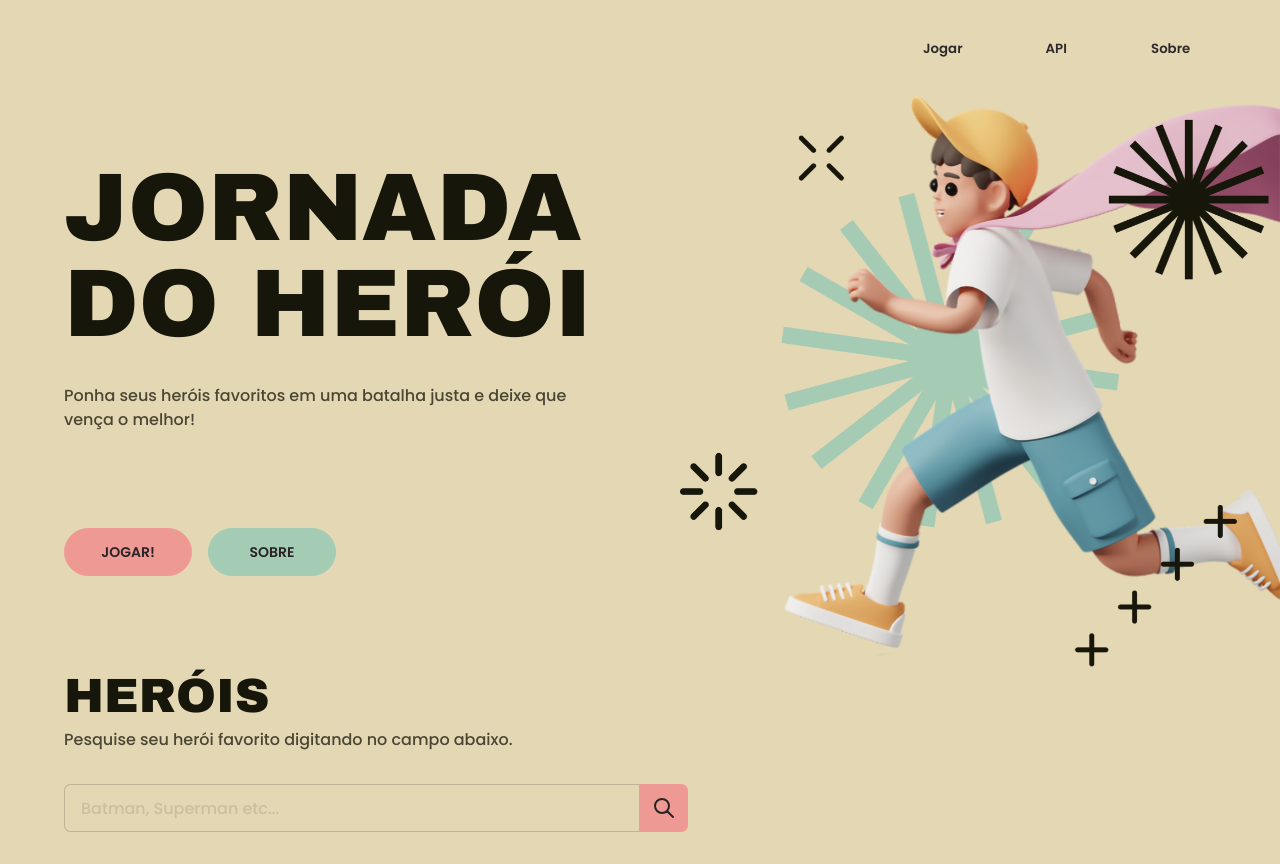
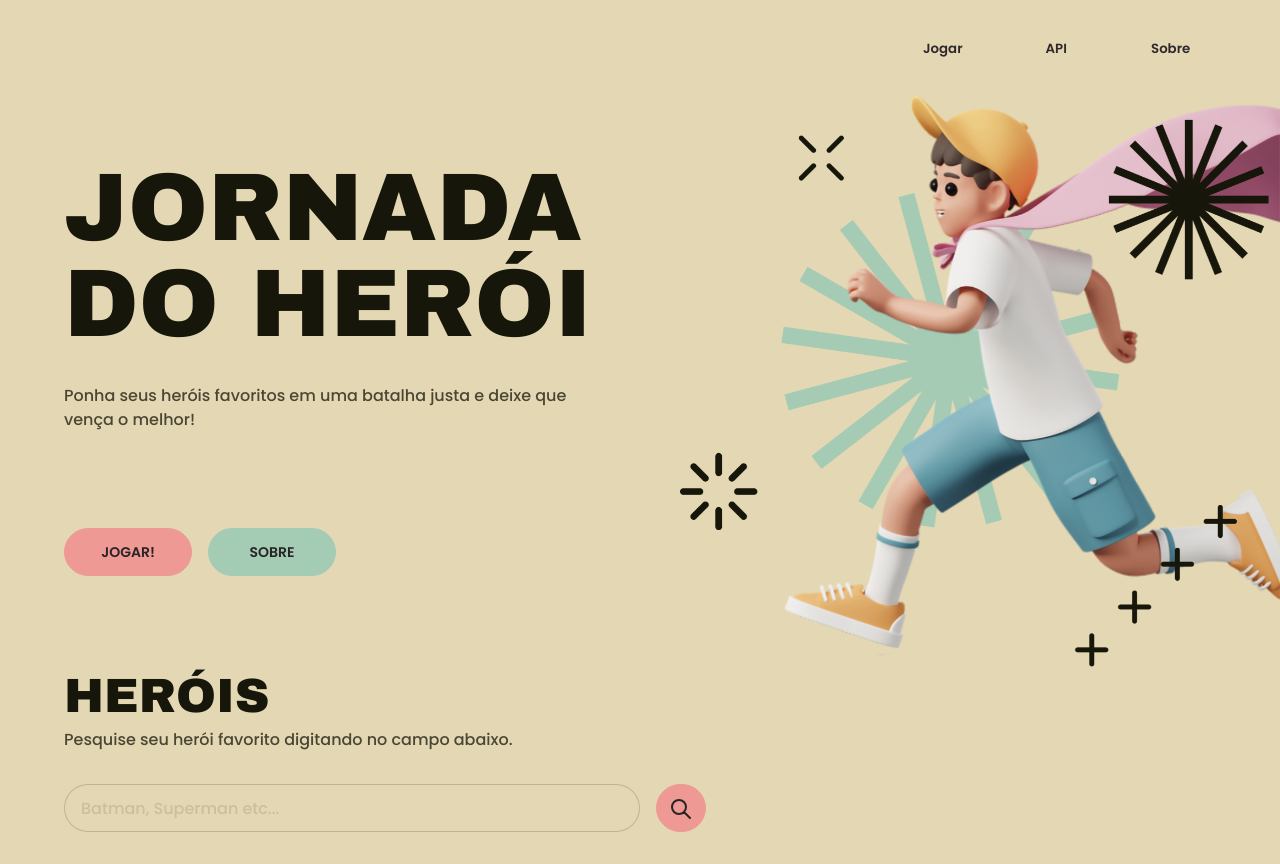
Before and after one commit to fnandesrafael/azapfy-challenge, a Next.js app: page / in a window 1280 px wide. Built offline with nearby package versions, Linux system fonts and the light colour scheme.

Commit message:
feat: SearchBar daisy ui theme customization

```diff
--- a/src/app/globals.css
+++ b/src/app/globals.css
@@ -33,3 +33,11 @@ body {
 ::-webkit-scrollbar {
   display: none;
 }
+
+.input-group > :first-child {
+  @apply rounded-full
+}
+
+.input-group > :last-child {
+  @apply rounded-full p-3
+}
--- a/src/components/Hero/index.tsx
+++ b/src/components/Hero/index.tsx
@@ -1,5 +1,6 @@
 import React from 'react';
 import Image from 'next/image';
+import Link from 'next/link';
 import heroImage from '../../../public/images/heroimage.png';
 
 export default function Hero() {
@@ -24,9 +25,13 @@ export default function Hero() {
           <button className="hover:shadow-comic shadow-comic btn btn-primary w-32 rounded-full px-8 md:shadow-none">
             Jogar!
           </button>
-          <button className="hover:shadow-comic shadow-comic btn btn-secondary w-32 rounded-full px-8 md:shadow-none">
+          <Link
+            className="hover:shadow-comic shadow-comic btn btn-secondary w-32 rounded-full px-8 md:shadow-none"
+            href="http://homologacao3.azapfy.com.br/api/ps/metahumans"
+            target="_blank"
+          >
             Sobre
-          </button>
+          </Link>
         </div>
       </div>
 
--- a/src/components/SearchBar/index.tsx
+++ b/src/components/SearchBar/index.tsx
@@ -2,14 +2,14 @@ import React from 'react';
 
 export default function SearchBar() {
   return (
-    <div className="input-group w-full" role="search">
+    <div className="input-group w-full gap-4" role="search">
       <input
         type="text"
         placeholder="Batman, Superman etc..."
-        className="input input-bordered w-full placeholder:text-[#16160a20] focus:outline-none md:w-1/2"
+        className="focus:shadow-comic input input-bordered w-full text-sm transition-shadow duration-200 ease-in-out placeholder:text-sm placeholder:text-[#16160a20] focus:outline-none md:w-1/2 md:text-base md:placeholder:text-base"
         role="searchbox"
       />
-      <button className="btn btn-square btn-primary">
+      <button className="shadow-comic hover:shadow-comic btn btn-primary rounded-full md:shadow-none">
         <svg
           xmlns="http://www.w3.org/2000/svg"
           className="h-6 w-6"
```
